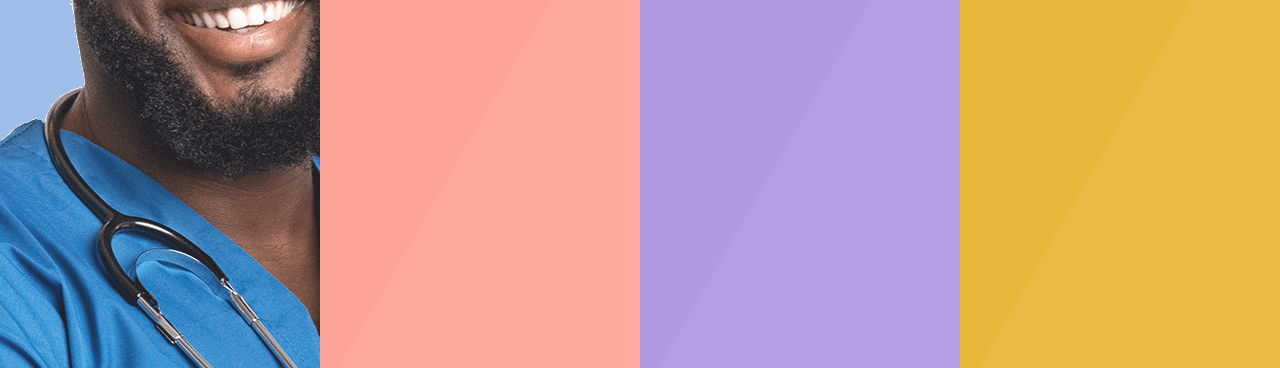
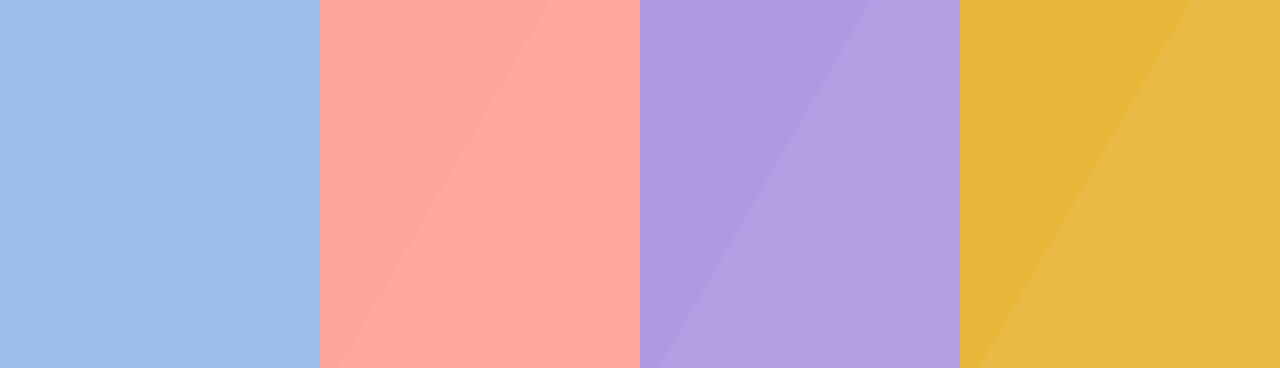
Before and after one commit to Blue-0/Menu-Full-Size, a plain HTML site: page index.html in a window 1280 px wide. Shown: the top 368 px of the page. Drawn offline with nearby package versions, Linux system fonts and the light colour scheme.

Commit message:
modified

```diff
--- a/index.html
+++ b/index.html
@@ -4,7 +4,7 @@
 <meta charset="utf-8">
 <meta http-equiv="X-UA-Compatible" content="IE=edge">
 <meta name="viewport" content="width=device-width, initial-scale=1">
-<title>Le Belvedere</title>
+<title>L'hopital</title>
 <link rel="stylesheet" href="//maxcdn.bootstrapcdn.com/font-awesome/4.3.0/css/font-awesome.min.css">
 <link href="https://fonts.googleapis.com/css?family=Lato" rel="stylesheet"><link rel="stylesheet" href="https://cdnjs.cloudflare.com/ajax/libs/normalize/5.0.0/normalize.min.css">
 <link href="style.css" rel="stylesheet" type="text/css">
@@ -23,7 +23,6 @@
 				  <h2>Chirurgie</h2>
 				  <p>Lorem ipsum dolor sit amet, consectetur adipisicing elit. Officia sapiente deserunt consectetur, quod reiciendis corrupti quo ea aliquid! Repellendus numquam quo, voluptate. Suscipit soluta omnis quibusdam facilis, illo voluptates odit!</p>
 				</div>
-				<img class="strip_img" src="image_menu/chirurgie-low.png"/>
 
 			  </div>
 			</article>
--- a/style.css
+++ b/style.css
@@ -2,10 +2,6 @@ body {
 	font-family: 'Maven Pro', sans-serif;
 	overflow: hidden;
 }
-/*code menu denis
-*
-*
-====================================================*/
 * {
 	box-sizing: border-box;
   }
@@ -296,5 +292,3 @@ body {
 			  transform: translate3d(0, 0, 0);
 	}
   }
-
-  /* Demo purposes */
```
